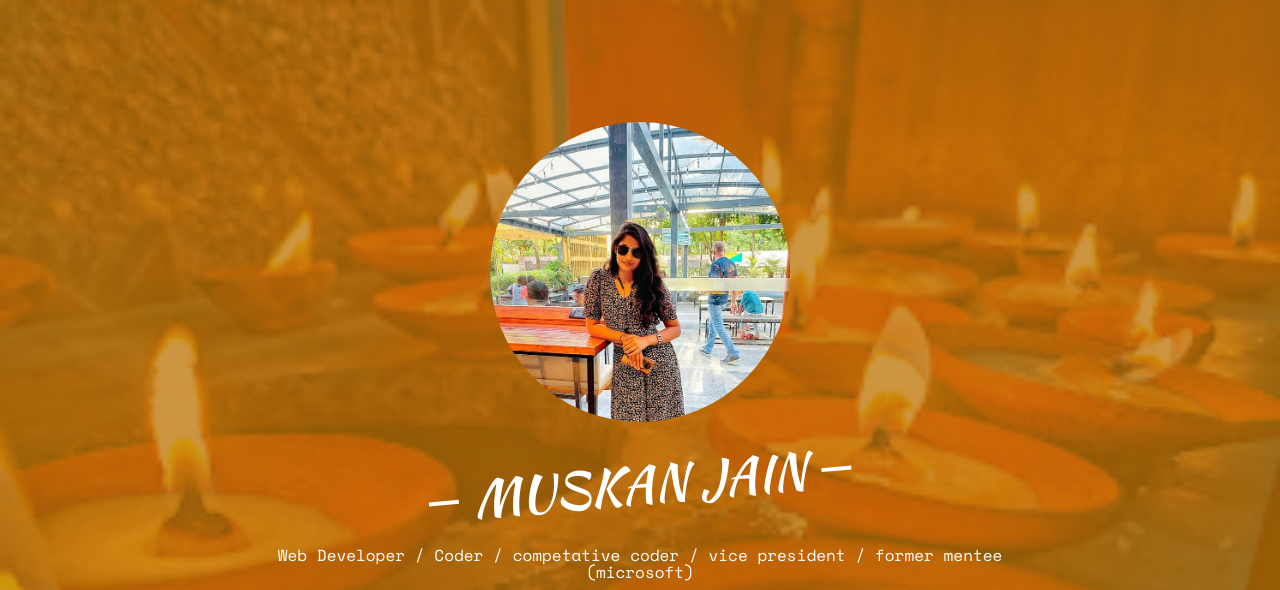
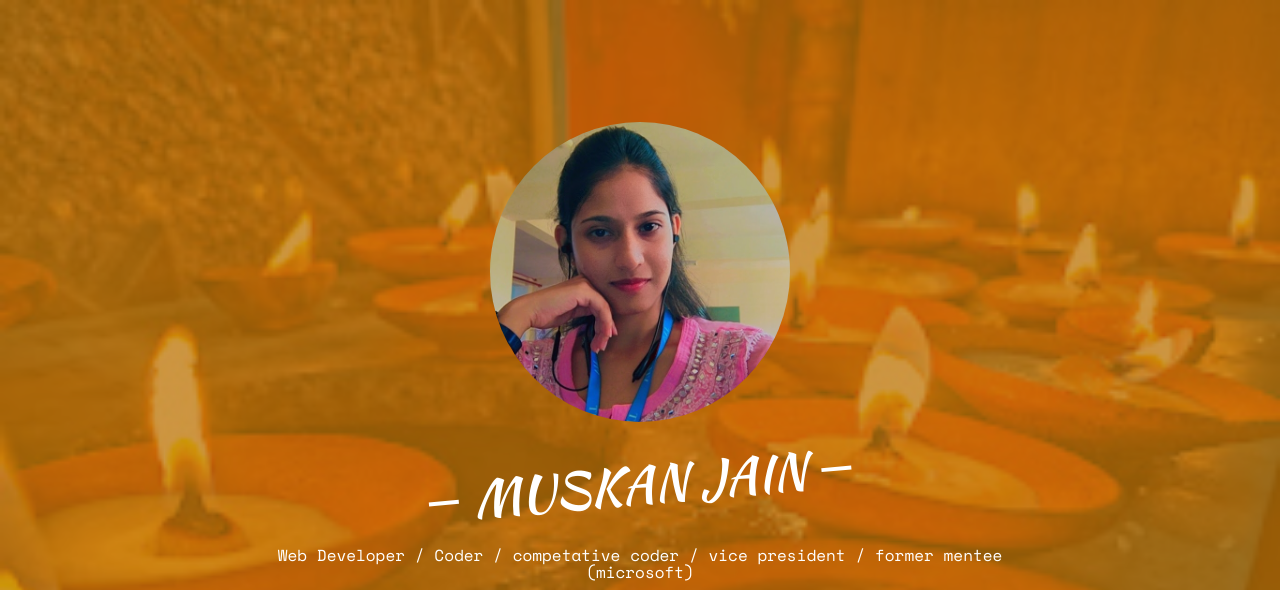
Before and after one commit to muskanniaj/my-website, a plain HTML site: page index.html in a window 1280 px wide. Shown: the top 590 px of the page. Drawn offline with nearby package versions, Linux system fonts and the light colour scheme; some packages are replaced by stand-ins of ours; no server answers; files whose address does not match are found by name.

Commit message:
basic edits

```diff
--- a/index.html
+++ b/index.html
@@ -55,7 +55,7 @@
 					<div class="col-md-8 col-md-offset-2 text-center">
 						<div class="display-t js-fullheight">
 							<div class="display-tc js-fullheight animate-box" data-animate-effect="fadeIn">
-								<div class="profile-thumb" style="background: url(images/prof\ img\ 1.jpeg);"></div>
+								<div class="profile-thumb" style="background: url(images/muskan\ prof\ 1.jpg)"></div>
 								<h1><span>MUSKAN JAIN </span></h1>
 								<h3><span>Web Developer / Coder / competative coder / vice president / former mentee
 										(microsoft) </span></h3>
```
